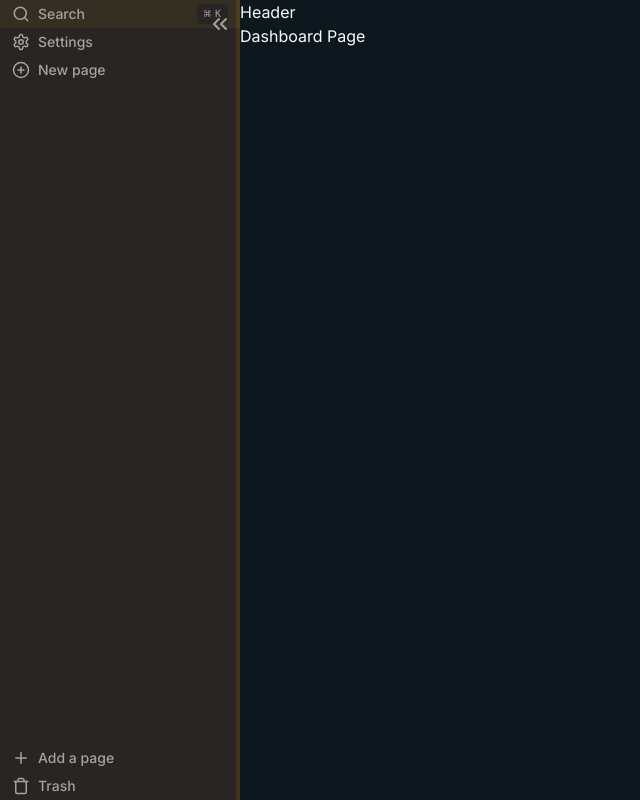
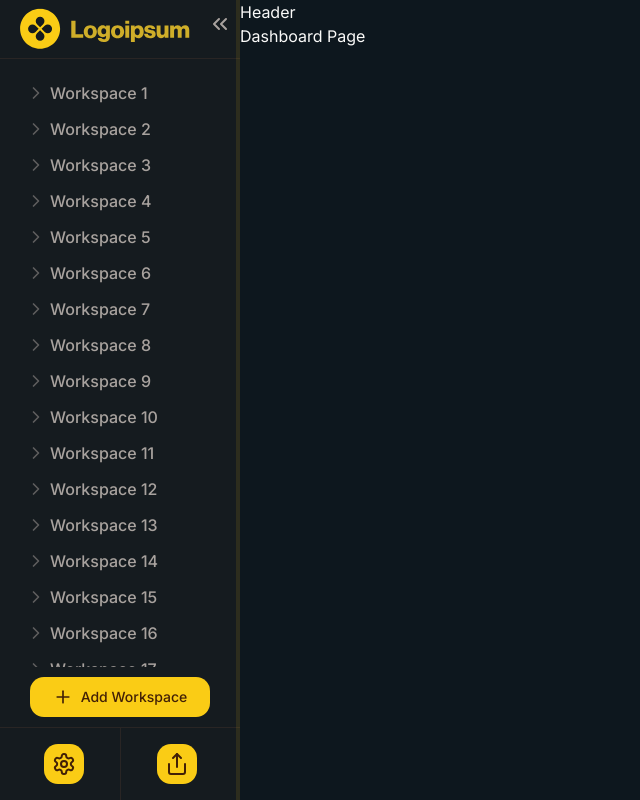
Before and after one commit to Riceham/todo, a Next.js app: page /dashboard in a window 1280 px wide. Shown: the whole page, without its empty margins (0-640 px from the left). Built offline with nearby package versions, Linux system fonts and the light colour scheme.

Commit message:
sidebar completed

```diff
--- a/app/(main)/_components/item.tsx
+++ b/app/(main)/_components/item.tsx
@@ -1,9 +1,7 @@
 "use client";
 
 import {
-  ChevronDown,
   ChevronRight,
-  Plus,
   type LucideIcon,
   MoreHorizontal,
   Trash,
@@ -21,82 +19,32 @@ import { Skeleton } from "@/components/ui/skeleton";
 import { cn } from "@/lib/utils";
 
 type ItemProps = {
-  id?: string;
-  documentIcon?: string;
   active?: boolean;
-  expanded?: boolean;
-  isSearch?: boolean;
-  level?: number;
-  onExpand?: () => void;
+  label: string;
   onClick?: () => void;
-  label: string;
-  icon: LucideIcon;
 };
 
-export const Item = ({
-  id,
-  label,
-  onClick,
-  icon: Icon,
-  active,
-  documentIcon,
-  isSearch,
-  level = 0,
-  onExpand,
-  expanded,
-}: ItemProps) => {
-  const handleExpand = (
-    event: React.MouseEvent<HTMLDivElement, MouseEvent>
-  ) => {
-    event.stopPropagation();
-    onExpand?.();
-  };
-
-  const ChevronIcon = expanded ? ChevronDown : ChevronRight;
-
+export const Item = ({ label, onClick, active }: ItemProps) => {
   return (
     <button
       onClick={onClick}
-      style={{
-        paddingLeft: level ? `${level * 12 + 12}px` : "12px",
-      }}
       className={cn(
-        "group min-h-[27px] text-sm py-1 pr-3 w-full hover:bg-primary/5 flex items-center text-muted-foreground font-medium",
+        "group min-h-[27px] text-md py-1.5 px-2.5 w-full hover:bg-primary/10 dark:hover:bg-primary/5 flex items-center text-muted-foreground font-medium",
         active && "bg-primary/5 text-primary"
       )}
     >
-      {!!id && (
-        <div
-          role="button"
-          className="h-full rounded-sm hover:bg-neutral-300 dark:hover:bg-neutral-600 mr-1"
-          onClick={handleExpand}
-        >
-          <ChevronIcon className="h-4 w-4 shrink-0 text-muted-foreground/50" />
+      <div className="h-full rounded-sm mr-1">
+        <ChevronRight className="h-5 w-5 shrink-0 text-muted-foreground/50" />
       </div>
-      )}
-
-      {documentIcon ? (
-        <div className="shrink-0 mr-2 text-[18px]">
-          {documentIcon} {/* Emoji */}
-        </div>
-      ) : (
-        <Icon className="shrink-0 h-[18px] w-[18px] mr-2 text-muted-foreground" />
-      )}
 
       <span className="truncate">{label}</span>
-      {isSearch && (
-        <kbd className="ml-auto pointer-events-none inline-flex h-5 select-none items-center gap-1 rounded border bg-muted px-1.5 font-mono text-[10px] font-medium text-muted-foreground opacity-100">
-          <span className="text-xs">⌘</span>K
-        </kbd>
-      )}
 
-      {!!id && (
       <div className="ml-auto flex items-center gap-x-2">
         <DropdownMenu>
           <DropdownMenuTrigger asChild onClick={(e) => e.stopPropagation()}>
             <div
               role="button"
-                className="opacity-0 group-hover:opacity-100 h-full ml-auto rounded-sm hover:bg-neutral-300 dark:hover:bg-neutral-600"
+              className="opacity-0 group-hover:opacity-100 h-full ml-auto rounded-md p-0.5 flex items-center justify-center hover:bg-neutral-300 dark:hover:bg-neutral-600"
             >
               <MoreHorizontal className="h-4 w-4 text-muted-foreground" />
             </div>
@@ -108,25 +56,18 @@ export const Item = ({
             side="right"
             forceMount
           >
-              <DropdownMenuItem onClick={() => {}}>
+            <DropdownMenuItem onClick={() => {}} className="text-rose-500">
               <Trash className="h-4 w-4 mr-2" />
               Delete
             </DropdownMenuItem>
             <DropdownMenuSeparator />
             <div className="text-xs text-muted-foreground p-2">
-                Last edited by: {"Sanidhya"}
+              You won&apos;t be able to <strong>recover this workspace</strong>{" "}
+              after this action.
             </div>
           </DropdownMenuContent>
         </DropdownMenu>
-          <div
-            role="button"
-            onClick={() => {}}
-            className="opacity-0 group-hover:opacity-100 h-full ml-auto rounded-sm hover:bg-neutral-300 dark:hover:bg-neutral-600"
-          >
-            <Plus className="h-4 w-4 text-muted-foreground" />
       </div>
-        </div>
-      )}
     </button>
   );
 };
--- a/app/(main)/_components/sidebar.tsx
+++ b/app/(main)/_components/sidebar.tsx
@@ -1,27 +1,16 @@
 "use client";
 
-import {
-  ChevronsLeft,
-  Menu,
-  Plus,
-  PlusCircle,
-  Search,
-  Settings,
-  Trash,
-} from "lucide-react";
+import { ChevronsLeft, Menu, Plus, Settings, Share } from "lucide-react";
 import { usePathname } from "next/navigation";
 import { type ElementRef, useRef, useState, useEffect } from "react";
 import { useMediaQuery } from "usehooks-ts";
 
-import {
-  Popover,
-  PopoverTrigger,
-  PopoverContent,
-} from "@/components/ui/popover";
+import { Logo } from "@/components/logo";
+import { Separator } from "@/components/ui/separator";
 import { cn } from "@/lib/utils";
 
-// import { DocumentList } from "./document-list";
-import { Item } from "./item";
+import { WorkspaceList } from "./workspace-list";
+import { Button } from "@/components/ui/button";
 
 export const Sidebar = () => {
   const pathname = usePathname();
@@ -109,7 +98,7 @@ export const Sidebar = () => {
       <aside
         ref={sidebarRef}
         className={cn(
-          "group/sidebar h-full bg-secondary overflow-y-auto relative flex w-60 flex-col z-[99999]",
+          "group/sidebar h-full bg-secondary/30 overflow-y-auto relative flex w-60 flex-col z-[99999]",
           isResetting && "transition-all ease-in-out duration-300",
           isMobile && "w-0"
         )}
@@ -124,28 +113,31 @@ export const Sidebar = () => {
           <ChevronsLeft className="h-6 w-6" />
         </button>
 
-        <div className="h-full flex flex-col justify-between">
-          <div>
-            <Item label="Search" icon={Search} isSearch onClick={() => {}} />
-            <Item label="Settings" icon={Settings} onClick={() => {}} />
-            <Item onClick={() => {}} label="New page" icon={PlusCircle} />
-          </div>
-          <div className="mt-4">
-            {/* <DocumentList /> */}
-            <Item onClick={() => {}} icon={Plus} label="Add a page" />
+        <Logo />
+        <Separator />
 
-            <Popover>
-              <PopoverTrigger className="w-full mt-4" asChild>
-                <Item label="Trash" icon={Trash} />
-              </PopoverTrigger>
+        <div className="h-max overflow-hidden overflow-y-auto flex flex-col justify-between p-4 scrollbar">
+          <WorkspaceList n={50} />
+        </div>
 
-              <PopoverContent
-                side={isMobile ? "bottom" : "right"}
-                className="p-0 w-72"
-              >
-                Trash Box
-              </PopoverContent>
-            </Popover>
+        <div className="flex flex-col w-full items-center">
+          <Button className="w-3/4 m-2.5 max-w-sm">
+            <Plus className="w-5 h-5 mr-2" />
+            Add Workspace
+          </Button>
+
+          <Separator />
+
+          <div className="w-full flex items-center justify-center space-x-[15%]">
+            <Button size="icon" className="my-4">
+              <Settings className="h-6 w-6" />
+            </Button>
+
+            <Separator orientation="vertical" className="h-full" />
+
+            <Button size="icon" className="my-4">
+              <Share className="h-6 w-6" />
+            </Button>
           </div>
         </div>
 
--- /dev/null
+++ b/app/(main)/_components/workspace-list.tsx
@@ -0,0 +1,11 @@
+import { Item } from "./item";
+
+export const WorkspaceList = ({ n }: { n: number }) => {
+  return (
+    <div>
+      {new Array(n).fill("").map((_, i) => (
+        <Item key={i} label={`Workspace ${i + 1}`} onClick={() => {}} />
+      ))}
+    </div>
+  );
+};
--- /dev/null
+++ b/components/logo.tsx
@@ -0,0 +1,10 @@
+import Image from "next/image";
+import Link from "next/link";
+
+export const Logo = () => {
+  return (
+    <Link href="/" className="mx-5 my-2">
+      <Image src="/logo.svg" alt="ToDo" className="" width={170} height={42} />
+    </Link>
+  );
+};
```
Lines whose indentation alone changed are shown as unchanged.
